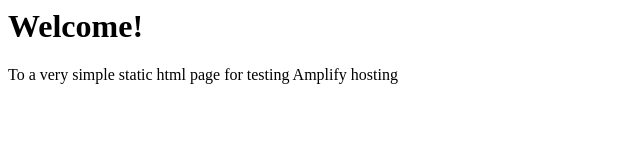
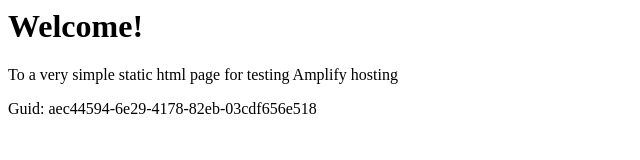
Before and after one commit to aws-aemilia-iad/Github-PR-Commit-Integration-Test-DoNotTouch-GitHubAutoBuildCanaryTest-v1-gamma-us-east-1, a website: page src/index.html in a window 1280 px wide. Shown: the whole page, without its empty margins (0-640 px from the left). Drawn offline with Linux system fonts and the light colour scheme.

Commit message:
commit from integ tests

```diff
--- a/src/index.html
+++ b/src/index.html
@@ -1,3 +1,5 @@
+
+
 <html lang="en">
 
 <head>
@@ -10,6 +12,6 @@
 <body>
     <h1>Welcome!</h1>
     <p>To a very simple static html page for testing Amplify hosting</p>
-</body>
+    <p>Guid: aec44594-6e29-4178-82eb-03cdf656e518</p></body>
 
 </html>
```
